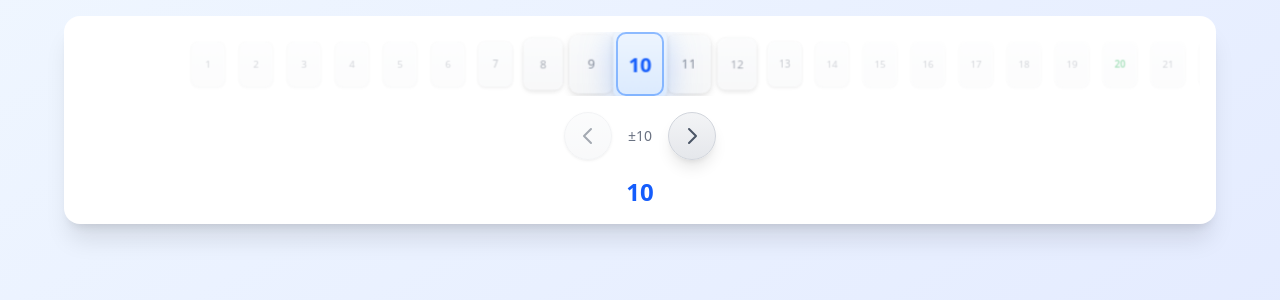
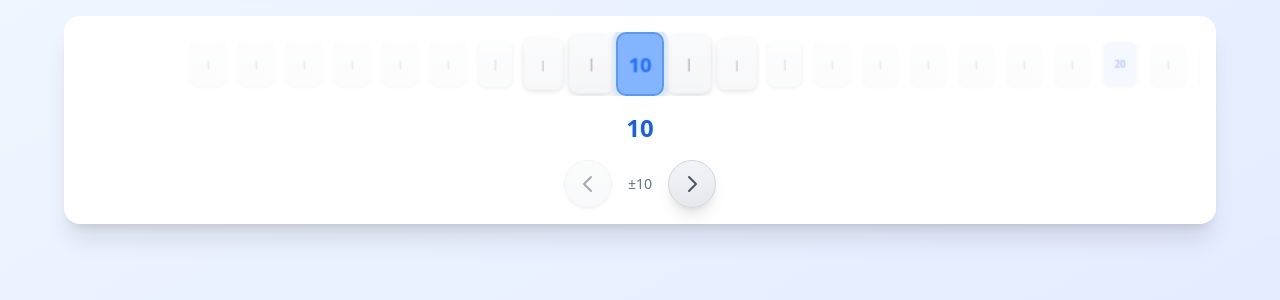
Before and after one commit to DaniilPopov0809/HoriizontalWheelPicker, a Next.js app: page / in a window 1280 px wide. Shown: the top 300 px of the page. Built offline with nearby package versions, Linux system fonts and the light colour scheme.

Commit message:
FIX | time picker

```diff
--- a/src/components/horizontal-time-picker.tsx
+++ b/src/components/horizontal-time-picker.tsx
@@ -28,7 +28,9 @@ export function HorizontalTimePicker({
   })
 
   // Create array of seconds from 1 to 60
-  const seconds = Array.from({ length: 60 }, (_, i) => i + 1)
+  const seconds = Array.from({ length: 60 }, (_, i) => {
+    return i + 1
+  })
 
 
   // Function to find nearest multiple of 10 considering direction
@@ -79,36 +81,39 @@ export function HorizontalTimePicker({
   const canScrollLeft = selectedValue > 10
   const canScrollRight = selectedValue < 60
 
-  // Initialization
-  useEffect(() => {
+  // Memoized handlers to prevent unnecessary re-renders
+  const handleScroll = useCallback(() => {
     if (!emblaApi) return
 
-    const handleScroll = () => {
     const scrollProgress = emblaApi.scrollProgress()
     const totalSlides = seconds.length
     const currentIndex = Math.round(scrollProgress * (totalSlides - 1))
 
     // Determine scroll direction
-      setScrollDirection(prevDirection => {
-        if (scrollProgress > lastScrollProgress) {
-          return 'right'
-        } else if (scrollProgress < lastScrollProgress) {
-          return 'left'
+    setLastScrollProgress(prevProgress => {
+      if (scrollProgress > prevProgress) {
+        setScrollDirection('right')
+      } else if (scrollProgress < prevProgress) {
+        setScrollDirection('left')
       }
-        return prevDirection
+      return scrollProgress
     })
-      setLastScrollProgress(scrollProgress)
 
     if (currentIndex >= 0 && currentIndex < seconds.length) {
       const value = seconds[currentIndex]
       setSelectedValue(value)
       onValueChange?.(value)
     }
-    }
+  }, [emblaApi, seconds, onValueChange])
 
-    const handlePointerUp = () => {
+  const handlePointerUp = useCallback(() => {
+    if (!emblaApi) return
+
     setTimeout(() => {
-        const nearestMultiple = findNearestMultipleOf10(selectedValue, scrollDirection)
+      // Use current state values instead of closure values
+      setSelectedValue(currentValue => {
+        setScrollDirection(currentDirection => {
+          const nearestMultiple = findNearestMultipleOf10(currentValue, currentDirection)
 
           // Always snap to nearest multiple of 10
           const targetIndex = seconds.indexOf(nearestMultiple)
@@ -118,9 +123,16 @@ export function HorizontalTimePicker({
           }
 
           // Reset direction after snapping
-        setScrollDirection(null)
+          return null
+        })
+        return currentValue
+      })
     }, 150)
-    }
+  }, [emblaApi, seconds])
+
+  // Initialization
+  useEffect(() => {
+    if (!emblaApi) return
 
     handleScroll()
     emblaApi.on('scroll', handleScroll)
@@ -132,7 +144,7 @@ export function HorizontalTimePicker({
       emblaApi.off('reInit', handleScroll)
       emblaApi.off('pointerUp', handlePointerUp)
     }
-  }, [emblaApi, seconds, onValueChange, selectedValue, scrollDirection, lastScrollProgress])
+  }, [emblaApi, handleScroll, handlePointerUp])
 
   // Set initial value
   useEffect(() => {
@@ -149,7 +161,7 @@ export function HorizontalTimePicker({
         {/* Fixed center frame */}
         <div
           aria-hidden
-          className="pointer-events-none absolute left-1/2 top-1/2 z-20 -translate-x-1/2 -translate-y-1/2 rounded-lg border-2 border-blue-500/50"
+          className="pointer-events-none absolute left-1/2 top-1/2 z-20 -translate-x-1/2 -translate-y-1/2 rounded-lg border-2 border-blue-500/50 bg-blue-500/50"
           style={{
             width: '3rem',
             height: '4rem',
@@ -186,16 +198,16 @@ export function HorizontalTimePicker({
                     "flex-shrink-0 w-12 h-16 flex items-center justify-center text-sm font-medium transition-all duration-300 ease-out",
                     "transform-gpu", // Use GPU for better performance
                     isSelected
-                      ? "text-blue-600 dark:text-blue-400 font-bold text-lg"
+                      ? "text-blue-600 font-bold text-lg"
                       : isMultipleOf10
-                        ? "text-green-600 dark:text-green-400 font-semibold"
-                        : "text-gray-500 dark:text-gray-400"
+                        ? "text-blue-600 font-semibold "
+                        : "text-gray-500"
                   )}
                   style={{
                     transform: `scale(${scale}) translateZ(${translateZ}px)`,
                     opacity: opacity,
                     filter: isSelected
-                      ? 'drop-shadow(0 8px 16px rgba(59, 130, 246, 0.3))'
+                      ? ''
                       : `drop-shadow(0 ${4 - distanceFromCenter}px ${8 - distanceFromCenter * 2}px rgba(0, 0, 0, 0.1))`,
                     zIndex: isSelected ? 10 : Math.max(1, 10 - distanceFromCenter),
                     perspective: '1000px',
@@ -206,21 +218,28 @@ export function HorizontalTimePicker({
                   <div
                     className={cn(
                       "w-full h-full flex items-center justify-center rounded-lg transition-all duration-300",
-                      isSelected
-                        ? "bg-gradient-to-b from-blue-50 to-blue-100 dark:from-blue-900/30 dark:to-blue-800/30 shadow-lg"
-                        : "bg-gradient-to-b from-gray-50 to-gray-100 dark:from-gray-800/30 dark:to-gray-700/30"
+                      isMultipleOf10
+                        ? "bg-blue-100"
+                        : "bg-gradient-to-b from-gray-50 to-gray-100"
                     )}
                     style={{
                       transform: isSelected ? 'scale(1.1)' : 'scale(1)',
                       boxShadow: '0 2px 6px rgba(0, 0, 0, 0.1), inset 0 1px 0 rgba(255, 255, 255, 0.1)'
                     }}
                   >
-                    {second}
+                    {isMultipleOf10 ? second : '|'}
                   </div>
                 </div>
               )
             })}
           </div>
+        </div>
+      </div>
+
+      {/* Display selected value */}
+      <div className="mt-4 text-center">
+        <div className="text-2xl font-bold text-blue-600 dark:text-blue-400 animate-flash">
+          {selectedValue}
         </div>
       </div>
 
@@ -273,12 +292,7 @@ export function HorizontalTimePicker({
         </button>
       </div>
 
-      {/* Display selected value */}
-      <div className="mt-4 text-center">
-        <div className="text-2xl font-bold text-blue-600 dark:text-blue-400 animate-flash">
-          {selectedValue}
-        </div>
-      </div>
+
     </div>
   )
 }
```
Lines whose indentation alone changed are shown as unchanged.
